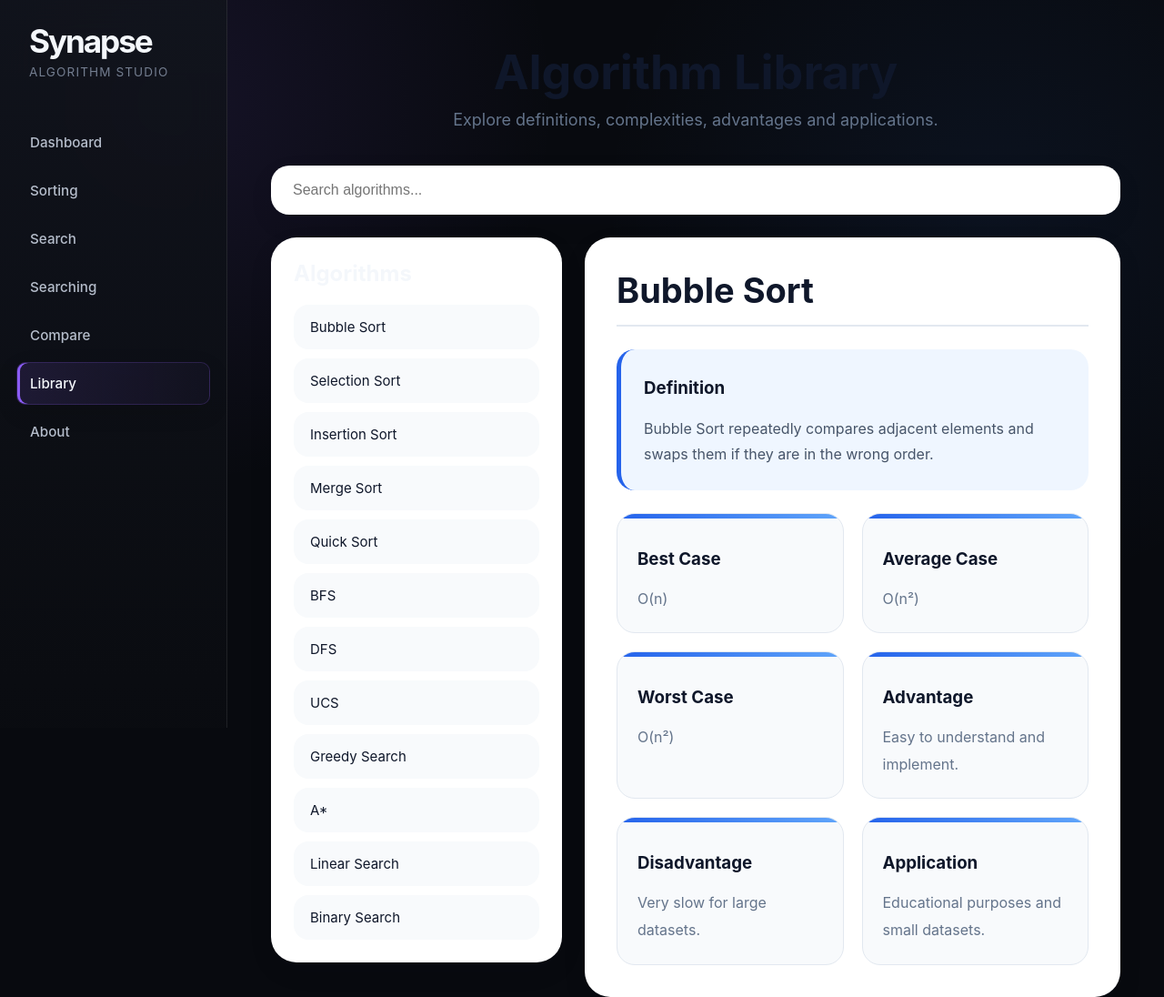
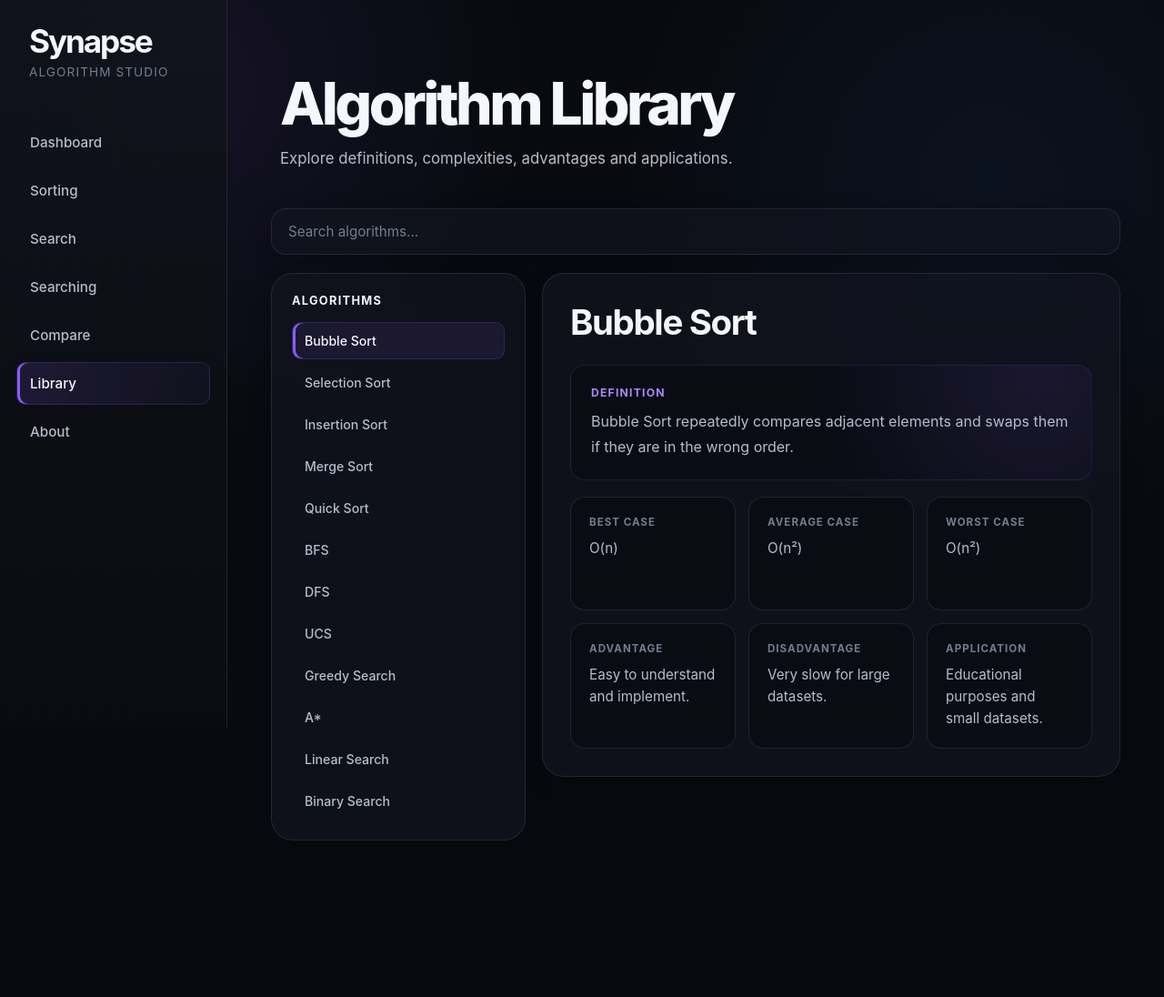
Before and after one commit to luffy-loop/Synapse_Studio, a plain HTML site: page pages/library.html in a window 1280 px wide. Shown: the whole page at 91% size. After the commit the page ends 972 px from the top, so only its background shows below. Drawn offline with Linux system fonts and the light colour scheme.

Commit message:
feat: redesign algorithm library

```diff
--- a/css/library.css
+++ b/css/library.css
@@ -1,234 +1,373 @@
-.page-header{
-    text-align:center;
-    margin-bottom:40px;
+/* =========================================================
+   SYNAPSE V2 — ALGORITHM LIBRARY
+   ========================================================= */
+
+.page-header {
+    max-width: 1200px;
+    margin: 0 auto 30px;
+    padding: 34px 10px 10px;
 }
 
-.page-header h1{
-    font-size:52px;
-    color:#0f172a;
-    margin-bottom:10px;
+.page-header h1 {
+    font-size: clamp(2.8rem, 5vw, 5rem);
+    line-height: 1;
+    letter-spacing: -0.055em;
+    color: var(--text);
+    margin-bottom: 14px;
+    font-weight: 800;
 }
 
-.page-header p{
-    color:#64748b;
-    font-size:18px;
+.page-header p {
+    color: var(--text-soft);
+    font-size: 1.05rem;
+    line-height: 1.7;
 }
 
-.search-section{
-    margin-bottom:25px;
+
+/* =========================================================
+   SEARCH
+   ========================================================= */
+
+.search-section {
+    max-width: 1200px;
+    margin: 0 auto 20px;
 }
 
-.search-section input{
-    width:100%;
+#searchBox {
+    width: 100%;
 
-    padding:18px 24px;
+    padding: 15px 18px;
 
-    border:none;
+    border: 1px solid var(--border);
+    border-radius: var(--radius-md);
 
-    border-radius:20px;
+    background: var(--surface);
 
-    background:white;
+    color: var(--text);
 
-    font-size:16px;
+    outline: none;
 
-    outline:none;
+    font: inherit;
+    font-size: 0.95rem;
+
+    box-shadow: var(--shadow-sm);
+
+    backdrop-filter: blur(18px);
+    -webkit-backdrop-filter: blur(18px);
+
+    transition:
+        border-color var(--transition-fast),
+        box-shadow var(--transition-fast),
+        background var(--transition-fast);
+}
+
+#searchBox::placeholder {
+    color: var(--text-muted);
+}
+
+#searchBox:focus {
+    border-color: rgba(139, 92, 246, 0.5);
+
+    background: var(--surface-hover);
 
     box-shadow:
-    0 10px 30px rgba(15,23,42,.06);
+        0 0 0 3px rgba(139, 92, 246, 0.08),
+        var(--shadow-sm);
 }
 
-.library-layout{
-    display:grid;
 
-    grid-template-columns:
-    320px 1fr;
+/* =========================================================
+   LIBRARY LAYOUT
+   ========================================================= */
 
-    gap:25px;
+.library-layout {
+    max-width: 1200px;
+    margin: 0 auto;
+
+    display: grid;
+    grid-template-columns: 280px 1fr;
+
+    gap: 18px;
+
+    align-items: start;
 }
 
-.algorithm-list{
-    background:white;
 
-    padding:25px;
+/* =========================================================
+   ALGORITHM LIST
+   ========================================================= */
 
-    border-radius:28px;
+.algorithm-list {
+    position: sticky;
+    top: 28px;
+
+    padding: 22px;
+
+    background: var(--surface);
+
+    border: 1px solid var(--border);
+    border-radius: var(--radius-lg);
+
+    box-shadow: var(--shadow-sm);
+
+    backdrop-filter: blur(18px);
+    -webkit-backdrop-filter: blur(18px);
+}
+
+.algorithm-list h2 {
+    margin-bottom: 16px;
+
+    color: var(--text);
+
+    font-size: 0.8rem;
+    font-weight: 650;
+
+    letter-spacing: 0.1em;
+    text-transform: uppercase;
+}
+
+#algorithmList {
+    display: flex;
+    flex-direction: column;
+    gap: 5px;
+}
+
+#algorithmList button {
+    position: relative;
+
+    width: 100%;
+
+    padding: 11px 13px;
+
+    border: 1px solid transparent;
+    border-radius: var(--radius-sm);
+
+    background: transparent;
+
+    color: var(--text-soft);
+
+    text-align: left;
+
+    font: inherit;
+    font-size: 0.88rem;
+    font-weight: 550;
+
+    cursor: pointer;
+
+    transition:
+        transform var(--transition-fast),
+        background var(--transition-fast),
+        color var(--transition-fast),
+        border-color var(--transition-fast);
+}
+
+#algorithmList button:hover {
+    transform: translateX(3px);
+
+    background: rgba(139, 92, 246, 0.08);
+
+    color: var(--text);
+
+    border-color: rgba(139, 92, 246, 0.15);
+}
+
+#algorithmList button:first-child {
+    background: rgba(139, 92, 246, 0.10);
+
+    color: var(--text);
+
+    border-color: rgba(139, 92, 246, 0.18);
 
     box-shadow:
-    0 10px 30px rgba(15,23,42,.06);
-
-    height:fit-content;
+        inset 3px 0 0 var(--primary);
 }
 
-.algorithm-list h2{
-    margin-bottom:20px;
+
+/* =========================================================
+   ALGORITHM DETAILS
+   ========================================================= */
+
+.algorithm-details {
+    min-width: 0;
+
+    padding: 30px;
+
+    background: var(--surface);
+
+    border: 1px solid var(--border);
+    border-radius: var(--radius-lg);
+
+    box-shadow: var(--shadow-sm);
+
+    backdrop-filter: blur(18px);
+    -webkit-backdrop-filter: blur(18px);
 }
 
-#algorithmList{
-    display:flex;
-    flex-direction:column;
-    gap:10px;
+.algorithm-details > h2 {
+    margin-bottom: 24px;
+
+    color: var(--text);
+
+    font-size: clamp(1.8rem, 3vw, 2.5rem);
+
+    letter-spacing: -0.035em;
 }
 
-#algorithmList button{
-    width:100%;
 
-    border:none;
+/* =========================================================
+   DEFINITION
+   ========================================================= */
 
-    text-align:left;
+.definition-box {
+    margin-bottom: 18px;
 
-    padding:15px 18px;
+    padding: 22px;
 
-    border-radius:16px;
+    background:
+        radial-gradient(
+            circle at 90% 10%,
+            rgba(139, 92, 246, 0.12),
+            transparent 45%
+        ),
+        rgba(8, 10, 15, 0.48);
 
-    background:#f8fafc;
+    border: 1px solid rgba(139, 92, 246, 0.16);
 
-    color:#0f172a;
-
-    font-size:15px;
-
-    cursor:pointer;
-
-    transition:.3s;
+    border-radius: var(--radius-md);
 }
 
-#algorithmList button:hover{
-    background:#2563eb;
-    color:white;
-    transform:translateX(5px);
+.definition-box h3 {
+    margin-bottom: 10px;
+
+    color: var(--primary-hover);
+
+    font-size: 0.76rem;
+    font-weight: 650;
+
+    letter-spacing: 0.1em;
+    text-transform: uppercase;
 }
 
-.algorithm-details{
-    background:white;
+.definition-box p {
+    color: var(--text-soft);
 
-    padding:35px;
-
-    border-radius:28px;
-
-    min-height:700px;
-
-    box-shadow:
-    0 10px 30px rgba(15,23,42,.06);
+    font-size: 1rem;
+    line-height: 1.75;
 }
 
-#algoTitle{
-    font-size:38px;
 
-    color:#0f172a;
+/* =========================================================
+   INFORMATION GRID
+   ========================================================= */
 
-    margin-bottom:25px;
+.info-grid {
+    display: grid;
 
-    padding-bottom:15px;
+    grid-template-columns: repeat(3, 1fr);
 
-    border-bottom:
-    2px solid #e2e8f0;
+    gap: 14px;
 }
 
-#algoContent{
-    line-height:1.9;
-    color:#475569;
+.info-card {
+    min-height: 125px;
+
+    padding: 20px;
+
+    background: rgba(8, 10, 15, 0.48);
+
+    border: 1px solid var(--border);
+
+    border-radius: var(--radius-md);
+
+    transition:
+        transform var(--transition-fast),
+        border-color var(--transition-fast),
+        background var(--transition-fast);
 }
 
-.info-grid{
-    display:grid;
+.info-card:hover {
+    transform: translateY(-3px);
 
-    grid-template-columns:
-    repeat(2,1fr);
+    border-color: rgba(139, 92, 246, 0.28);
 
-    gap:20px;
-
-    margin-top:25px;
+    background: rgba(139, 92, 246, 0.06);
 }
 
-.info-card{
-    background:#f8fafc;
+.info-card h3 {
+    margin-bottom: 10px;
 
-    border-radius:20px;
+    color: var(--text-muted);
 
-    padding:22px;
+    font-size: 0.72rem;
+    font-weight: 650;
 
-    border:1px solid #e2e8f0;
-
-    position:relative;
-
-    overflow:hidden;
+    letter-spacing: 0.09em;
+    text-transform: uppercase;
 }
 
-.info-card::before{
-    content:"";
+.info-card p {
+    color: var(--text-soft);
 
-    position:absolute;
+    font-size: 0.95rem;
 
-    top:0;
-    left:0;
-
-    width:100%;
-    height:5px;
-
-    background:
-    linear-gradient(
-        90deg,
-        #2563eb,
-        #60a5fa
-    );
+    line-height: 1.6;
 }
 
-.info-card h3{
-    margin-top:10px;
-    margin-bottom:10px;
-    color:#0f172a;
-}
 
-.info-card p{
-    color:#64748b;
-}
+/* =========================================================
+   RESPONSIVE
+   ========================================================= */
 
-.definition-box{
-    background:#eff6ff;
+@media (max-width: 1000px) {
 
-    padding:25px;
-
-    border-radius:20px;
-
-    margin-bottom:25px;
-
-    border-left:
-    5px solid #2563eb;
-}
-
-.definition-box h3{
-    margin-bottom:12px;
-    color:#0f172a;
-}
-
-.definition-box p{
-    color:#475569;
-    line-height:1.8;
-}
-
-@media(max-width:1000px){
-
-    .library-layout{
-        grid-template-columns:1fr;
+    .library-layout {
+        grid-template-columns: 230px 1fr;
     }
 
-    .info-grid{
-        grid-template-columns:1fr;
+    .info-grid {
+        grid-template-columns: repeat(2, 1fr);
     }
 
 }
 
-@media(max-width:768px){
+@media (max-width: 750px) {
 
-    .page-header h1{
-        font-size:38px;
+    .library-layout {
+        grid-template-columns: 1fr;
     }
 
-    .algorithm-details{
-        padding:25px;
+    .algorithm-list {
+        position: static;
     }
 
-    #algoTitle{
-        font-size:30px;
+    #algorithmList {
+        display: grid;
+        grid-template-columns: repeat(2, 1fr);
     }
 
 }
+
+@media (max-width: 500px) {
+
+    .page-header {
+        padding-top: 20px;
+    }
+
+    .page-header h1 {
+        font-size: 2.7rem;
+    }
+
+    .algorithm-details,
+    .algorithm-list {
+        padding: 20px;
+    }
+
+    #algorithmList {
+        grid-template-columns: 1fr;
+    }
+
+    .info-grid {
+        grid-template-columns: 1fr;
+    }
+
+}
```
